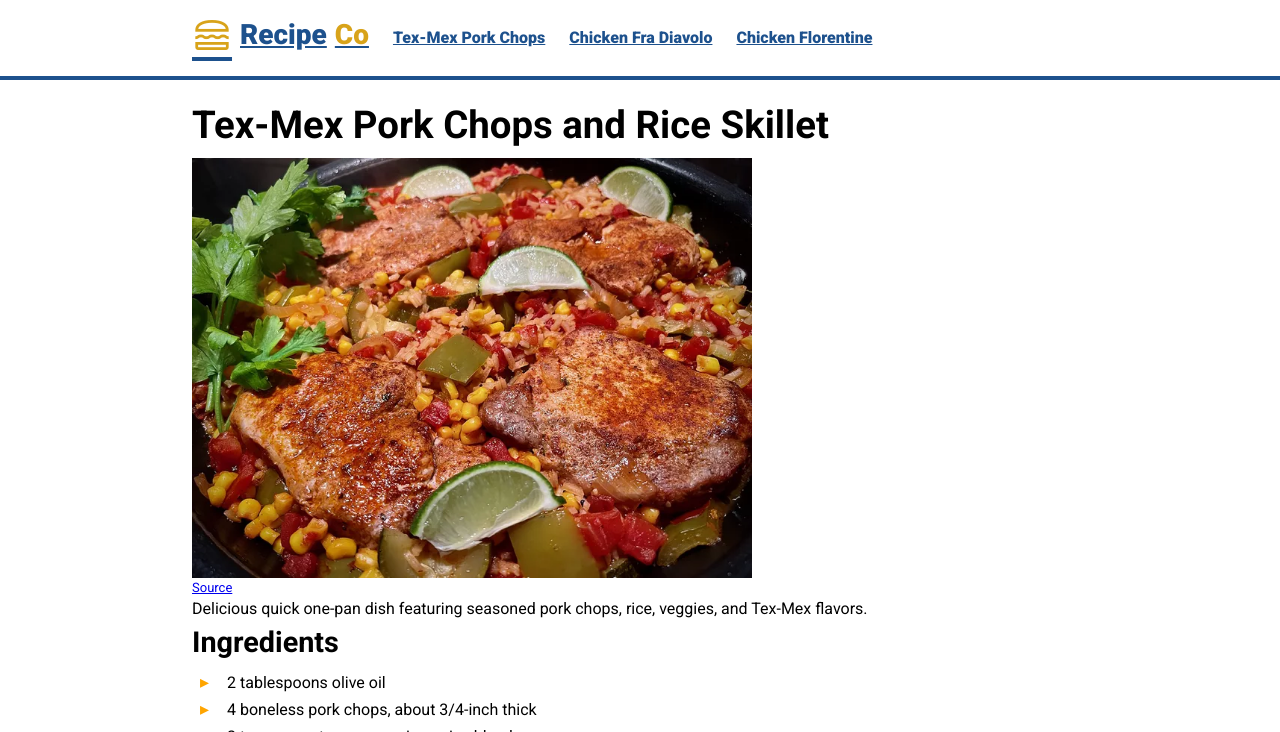
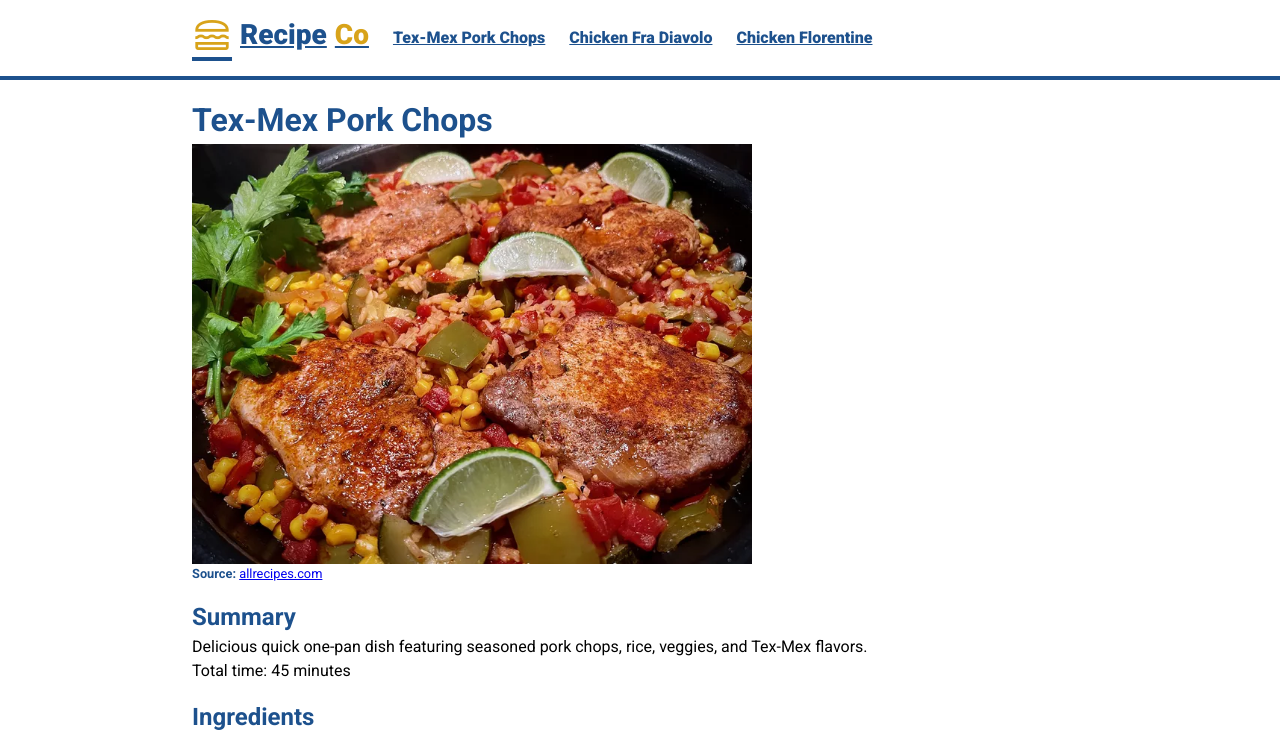
Before and after one commit to SamuelJZRobinson/Odin-Recipes, a plain HTML site: page html/tex-mex.html in a window 1280 px wide. Shown: the top 732 px of the page. Drawn offline with nearby package versions, Linux system fonts and the light colour scheme; a web font is replaced by a local one.

Commit message:
Revamped Recipe Pages

```diff
--- a/css/styles.css
+++ b/css/styles.css
@@ -170,10 +170,14 @@ main
   transition: all 0.4s ease-in-out
 }
 
-
 figcaption.title{
   font-size: 1.25rem;
   font-weight: 500;
+  color: var(--primary-text);
+}
+
+figcaption.caption{
+  font-size: 0.8rem;
   color: var(--primary-text);
 }
 
@@ -206,7 +210,7 @@ ul.dashed > li:before{
   list-style-type: none;
   content: "▸";
   font-size: large;
-  color: orange;
+  color: var(--primary-text);
   display: inline-block;
   width: 1.5em;
 }
@@ -218,47 +222,21 @@ ol{
 
 ol li::before{
   content: counter(li);
-  color: orange;
+  color: var(--primary-text);
   display: inline-block;
   width: 1.5em;
   margin-left: -1em;
   counter-increment: li;
 }
 
-
-
-
-
-
-h1, h2, h3, h4, h5, h6{
-    margin-bottom: 4px;
-}
-
-h1{
-    font-size: 2.4rem;
+h1, h2{
+  color: var(--primary-text);
 }
 
 h2{
-    font-size: 1.8rem;
-}
-
-p{
-    font-size: 1rem;
-}
-
-ul, ol{
-    margin: 0;
+  margin-top: 1rem;
 }
 
 ol{
     margin-left: -1em;
 }
-
-figure{
-    margin: 0px;
-}
-
-figcaption{
-    font-size: small;
-    margin: 0px;
-}
--- a/html/tex-mex.html
+++ b/html/tex-mex.html
@@ -26,12 +26,14 @@
   </header>
 
   <main>
-    <h1>Tex-Mex Pork Chops and Rice Skillet</h1>
+    <h1>Tex-Mex Pork Chops</h1>
     <figure>
       <img src="../images/tex-mex.webp" alt="Tex-Mex Pork Chops and Rice in a skillet" height="420" width="auto">
-        <figcaption><a href="https://www.allrecipes.com/tex-mex-pork-chops-and-rice-skillet-recipe-7567945">Source</a></figcaption>
+      <figcaption class="caption"><b>Source:</b> <a href="https://www.allrecipes.com/tex-mex-pork-chops-and-rice-skillet-recipe-7567945">allrecipes.com</a></figcaption>
     </figure>
+    <h2>Summary</h2>
     <p>Delicious quick one-pan dish featuring seasoned pork chops, rice, veggies, and Tex-Mex flavors.</p>
+    <p>Total time: 45 minutes</p>
 
     <h2>Ingredients</h2>
     <ul class="dashed">
```
Also changed, not shown: html/chicken-florentine.html (+3 -1 lines), html/chicken-fra-diavolo.html (+3 -1 lines), index.html (+3 -3 lines). Lines whose indentation alone changed are shown as unchanged.
